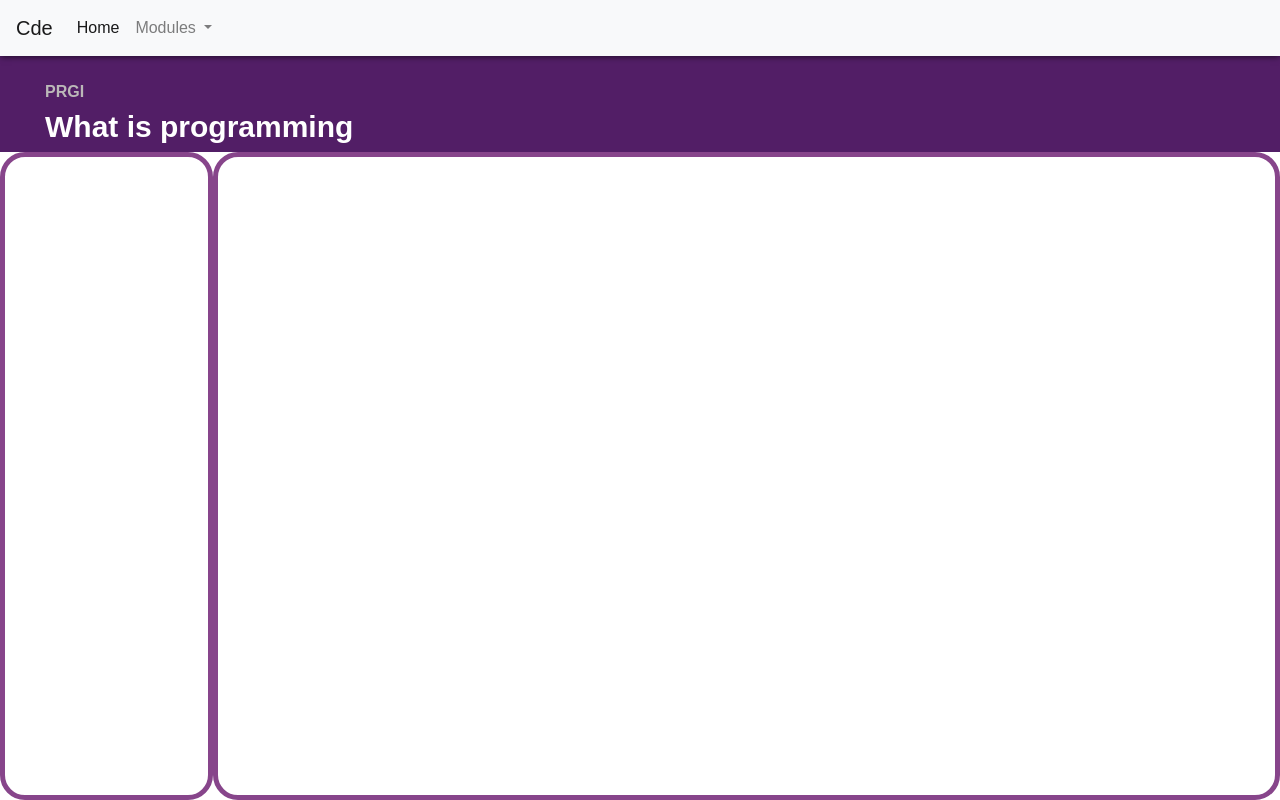
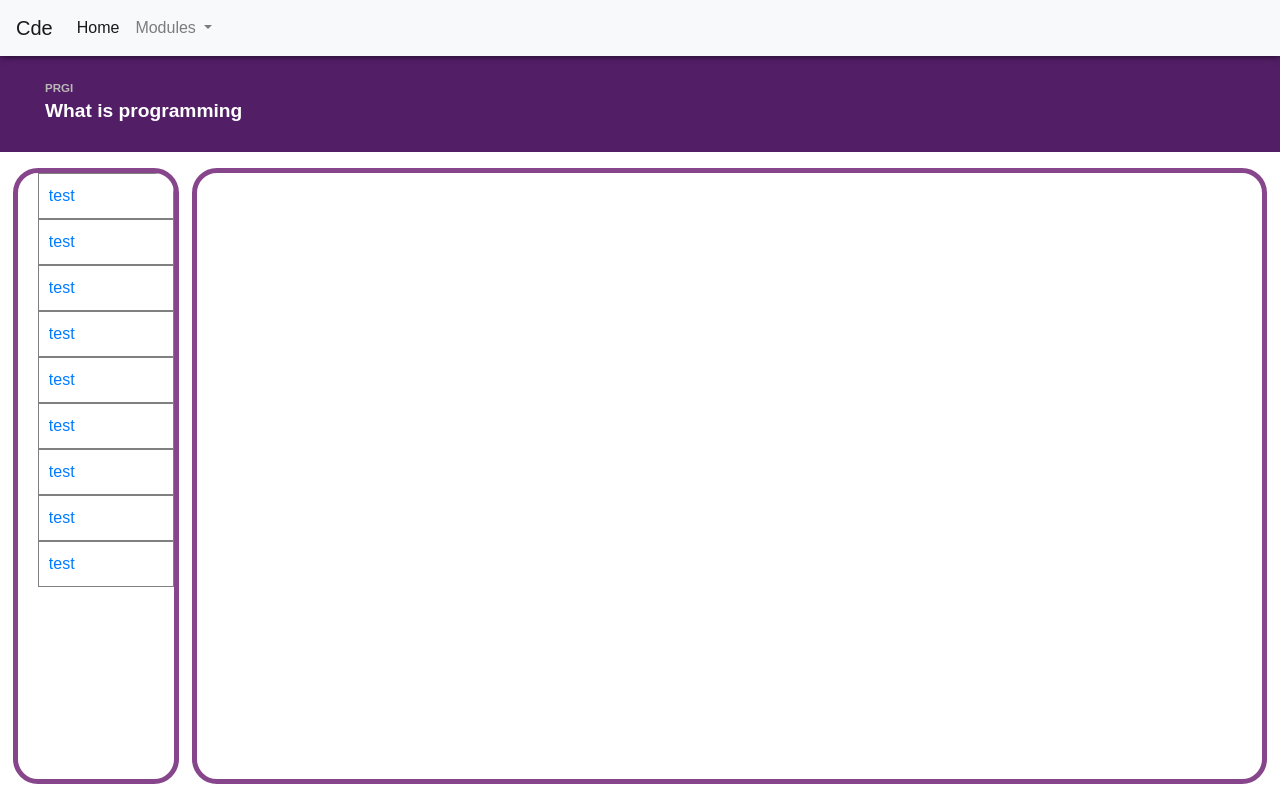
Before and after one commit to chuadongen/Y1FYP, a plain HTML site: page prgi.html in a window 1280 px wide. Drawn offline with nearby package versions, Linux system fonts and the light colour scheme.

Commit message:
started module vertical nav

```diff
--- a/css/style.css
+++ b/css/style.css
@@ -129,11 +129,12 @@ footer{
     display: block;
 }
 #module{
+    font-size: 0.9vw;
     color: rgb(187, 184, 184);
     font-weight: 700;
 }
 #topic{
-    font-size: 30px;
+    font-size: 1.5vw;
     color: white;
     font-weight: 700;
 }
@@ -144,15 +145,30 @@ footer{
     border: 5px solid #87458b ;
     border-radius: 25px;
     box-sizing: border-box;
+    height: 77vh;
 }
 #main-content-row{
     height: inherit;
 }
 #module-nav{
-    height: inherit;
+    width: 13vw;
+    /* margin-left: 1vw;
+    margin-right: 1vw;
+    margin-top: 2vh;
+    margin-bottom: 2vh; */
+    margin: 2vh 1vw;
+    overflow-y: scroll;
 }
 #current-topic{
-    height: inherit;
+    width: 84vw;
+    margin: 2vh 0;
 
 }
+#module-nav>a{
+    display: block;
+    margin-left: 20px;
+    padding: 10px;
+
+    border: 1px solid grey;
+}
 /* -----------------prgi----------------- */
--- /dev/null
+++ b/js/script.js
@@ -0,0 +1,7 @@
+
+var topicList = ["test","test","test","test","test","test","test","test","test"];
+$(document).ready(function(){
+    for(let i = 0;i<topicList.length;i++){
+        $('#module-nav').append('<a href="#">' +topicList[i]+ '</a>');
+    }
+});
--- a/prgi.html
+++ b/prgi.html
@@ -51,10 +51,10 @@
 
   <div class="container-fluid" id="main-content">
       <div class="row" id="main-content-row">
-        <div class="col-2" id="module-nav">
+        <div  id="module-nav">
 
         </div>
-        <div class="col-10" id="current-topic">
+        <div id="current-topic">
 
         </div>
       </div>
@@ -62,7 +62,7 @@
 
 
 
-  <script src="js/script.js"></script>
+
   <script src="https://code.jquery.com/jquery-3.5.1.js" integrity="sha256-QWo7LDvxbWT2tbbQ97B53yJnYU3WhH/C8ycbRAkjPDc="
     crossorigin="anonymous"></script>
   <script src="https://stackpath.bootstrapcdn.com/bootstrap/4.5.2/js/bootstrap.bundle.min.js"
@@ -71,6 +71,7 @@
   <script src="https://stackpath.bootstrapcdn.com/bootstrap/4.5.2/js/bootstrap.min.js"
     integrity="sha384-B4gt1jrGC7Jh4AgTPSdUtOBvfO8shuf57BaghqFfPlYxofvL8/KUEfYiJOMMV+rV"
     crossorigin="anonymous"></script>
+    <script src="js/script.js"></script>
 </body>
 
 </html>
```
Also changed, not shown: template.html (+2 -1 lines).
